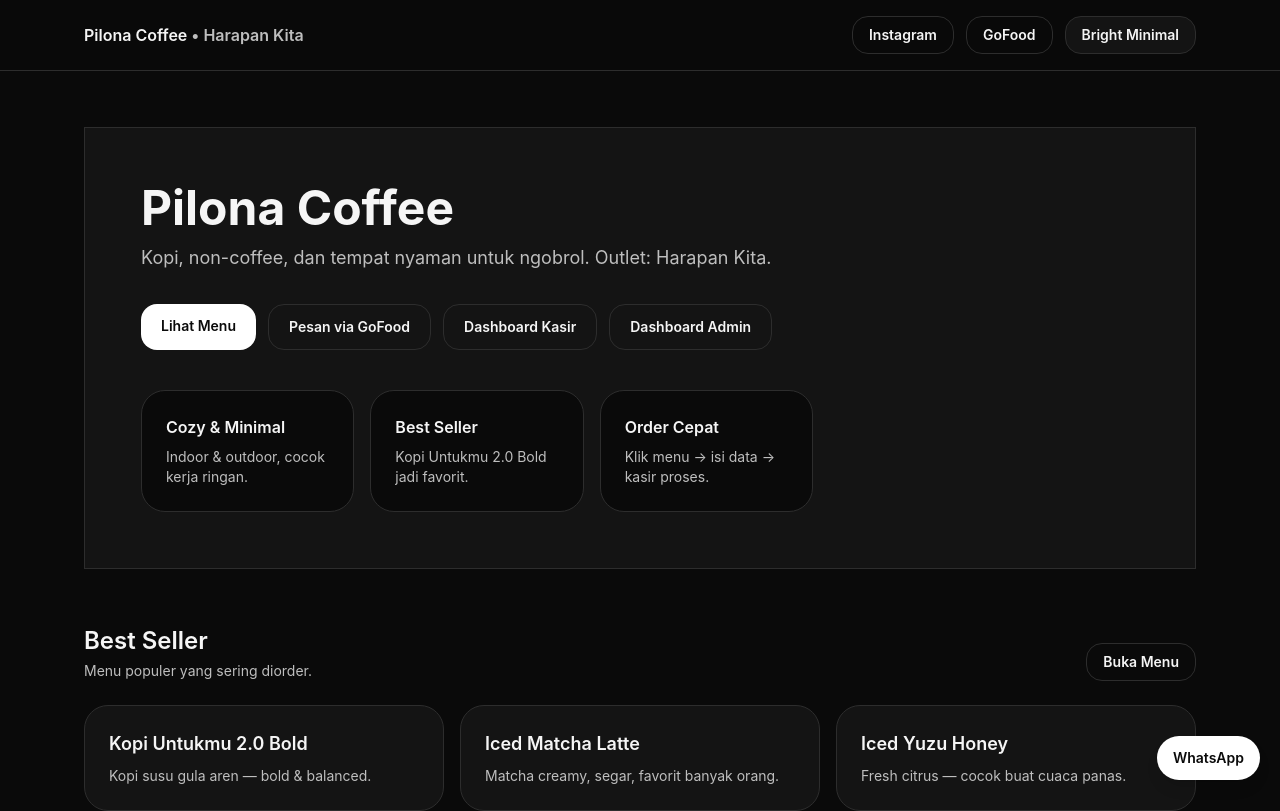
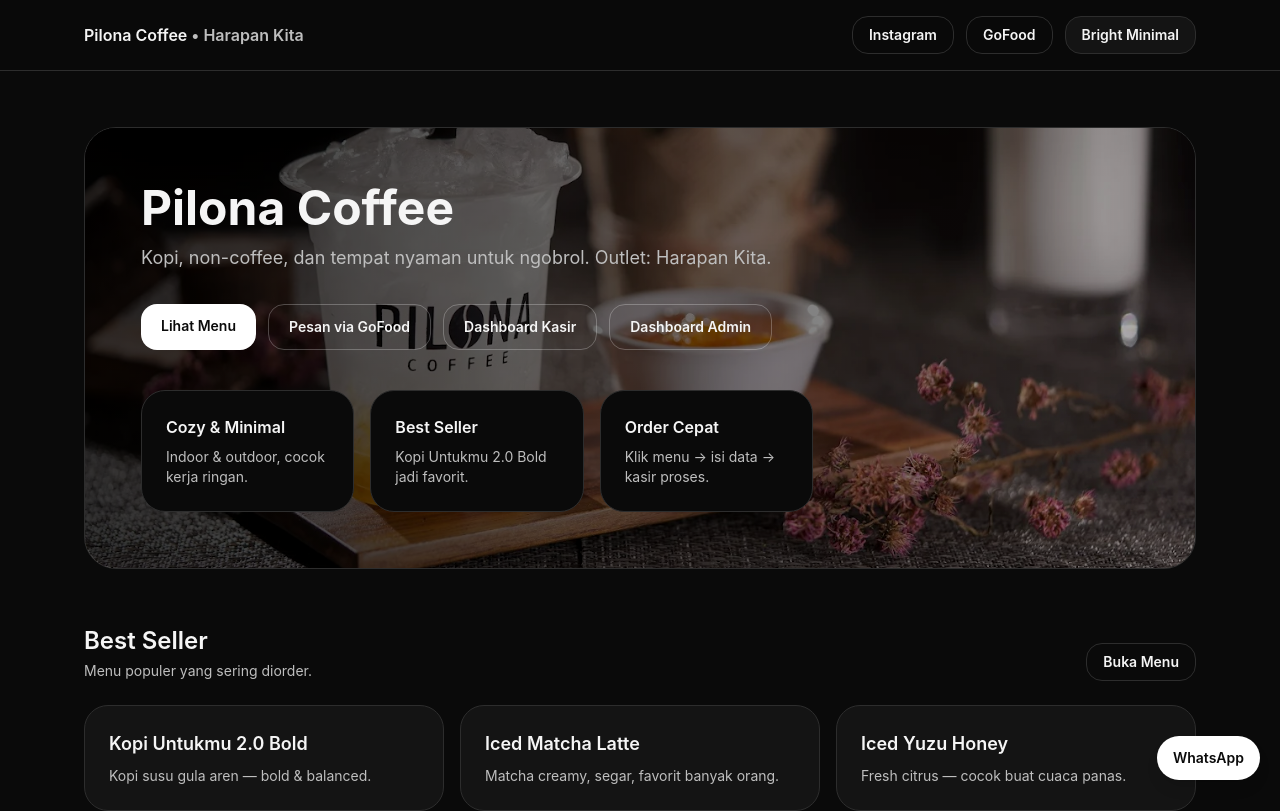
Before and after one commit to agungpriyadi97/pilona-cafe, a Next.js app: page / in a window 1280 px wide. Shown: the top 811 px of the page. Built offline with nearby package versions, Linux system fonts and the light colour scheme; no server answers.

Commit message:
Refactor code structure for improved readability and maintainability

```diff
--- a/app/page.tsx
+++ b/app/page.tsx
@@ -9,12 +9,12 @@
 ];
 
 const gallery = [
-  "/gallery/1.webp",
-  "/gallery/2.webp",
-  "/gallery/3.webp",
-  "/gallery/4.webp",
-  "/gallery/5.webp",
-  "/gallery/6.webp",
+  "./gallery/1.webp",
+  "./gallery/2.webp",
+  "./gallery/3.webp",
+  "./gallery/4.webp",
+  "./gallery/5.webp",
+  "./gallery/6.webp",
 ];
 
 export default function HomePage() {
@@ -26,9 +26,32 @@
       {/* HERO */}
       <section className="mx-auto max-w-6xl px-5 py-14">
         <div
-          className="rounded-32px border p-10 md:p-14"
-          style={{ borderColor: "rgb(var(--border))", background: "rgb(var(--surface))" }}
+          className="relative overflow-hidden rounded-[32px] border"
+          style={{ borderColor: "rgb(var(--border))" }}
         >
+          {/* Background image */}
+          <div
+            className="absolute inset-0"
+            style={{
+              backgroundImage: "url(/hero.webp)",
+              backgroundSize: "cover",
+              backgroundPosition: "center",
+              transform: "scale(1.03)",
+              filter: "saturate(1.05) contrast(1.05)",
+            }}
+          />
+
+          {/* Overlay gelap biar teks kebaca */}
+          <div
+            className="absolute inset-0"
+            style={{
+              background:
+                "linear-gradient(90deg, rgba(0,0,0,0.80) 0%, rgba(0,0,0,0.55) 55%, rgba(0,0,0,0.30) 100%)",
+            }}
+          />
+
+          {/* Content */}
+          <div className="relative p-10 md:p-14">
             <div className="max-w-2xl">
               <h1 className="text-4xl font-bold md:text-5xl">{SITE.brand}</h1>
               <p className="mt-3 text-base md:text-lg" style={{ color: "rgb(var(--muted))" }}>
@@ -49,7 +72,7 @@
                   target="_blank"
                   rel="noreferrer"
                   className="rounded-2xl border px-5 py-3 text-sm font-semibold hover:opacity-90"
-                style={{ borderColor: "rgb(var(--border))" }}
+                  style={{ borderColor: "rgba(255,255,255,0.25)" }}
                 >
                   Pesan via GoFood
                 </a>
@@ -57,7 +80,7 @@
                 <a
                   href="/kasir"
                   className="rounded-2xl border px-5 py-3 text-sm font-semibold hover:opacity-90"
-                style={{ borderColor: "rgb(var(--border))" }}
+                  style={{ borderColor: "rgba(255,255,255,0.25)" }}
                 >
                   Dashboard Kasir
                 </a>
@@ -65,7 +88,7 @@
                 <a
                   href="/admin"
                   className="rounded-2xl border px-5 py-3 text-sm font-semibold hover:opacity-90"
-                style={{ borderColor: "rgb(var(--border))" }}
+                  style={{ borderColor: "rgba(255,255,255,0.25)" }}
                 >
                   Dashboard Admin
                 </a>
@@ -79,7 +102,9 @@
               </div>
             </div>
           </div>
+        </div>
       </section>
+
 
       {/* BEST SELLER */}
       <section className="mx-auto max-w-6xl px-5 pb-12">
```
Also changed, not shown: public/hero.webp (renamed from public/01.webp). Lines whose indentation alone changed are shown as unchanged.
